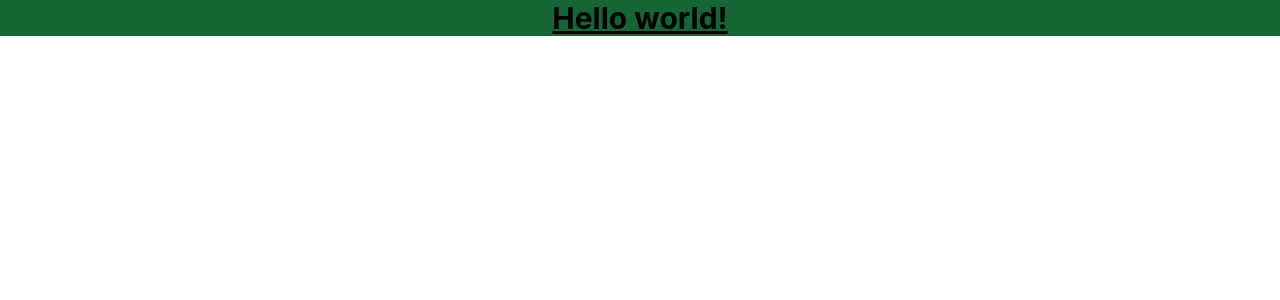
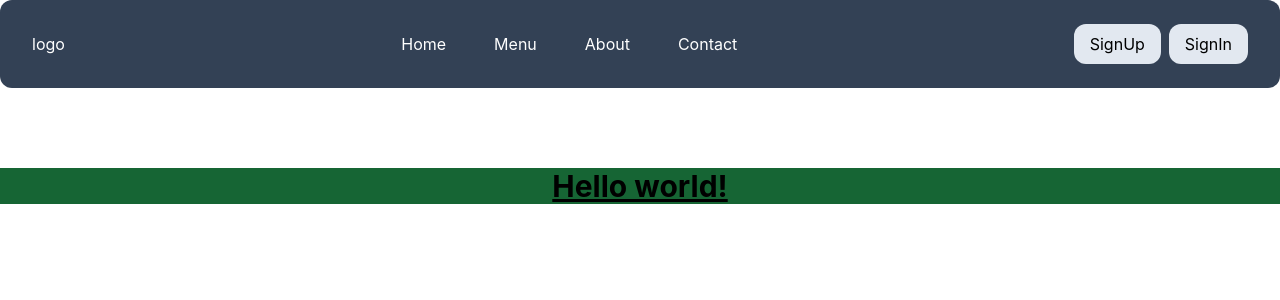
Before and after one commit to araf78/reusable-components, a React (Create React App) app: page / in a window 1280 px wide. Shown: the top 300 px of the page. Built offline with nearby package versions, Linux system fonts and the light colour scheme.

Commit message:
navbar added

```diff
--- a/src/components/Navbar.tsx
+++ b/src/components/Navbar.tsx
@@ -1,7 +1,60 @@
 import React from "react";
 
+type MenuItem = {
+  id: number;
+  name: string;
+  link: string;
+};
+
 function Navbar() {
-  return <div>Navbar</div>;
+  const menuItems: MenuItem[] = [
+    {
+      id: 1,
+      name: "home",
+      link: "/",
+    },
+    {
+      id: 2,
+      name: "menu",
+      link: "#",
+    },
+    {
+      id: 3,
+      name: "about",
+      link: "#",
+    },
+    {
+      id: 4,
+      name: "contact",
+      link: "#",
+    },
+  ];
+
+  const menu = menuItems.map((item) => (
+    <div
+      key={item.id}
+      className="mx-2 py-2 px-4 rounded-lg capitalize hover:bg-gray-400 text-white cursor-pointer"
+    >
+      {item.name}
+    </div>
+  ));
+
+  return (
+    <div className="w-full bg-transparent">
+      <div className="max-w-7xl mx-auto flex justify-between items-center bg-slate-700 text-white py-6 px-8 rounded-xl mb-20">
+        <div className="logo">logo</div>
+        <div className="menu flex items-center">{menu}</div>
+        <div className="actions flex gap-2">
+          <button className="bg-slate-200 text-black py-2 px-4 rounded-xl hover:bg-gray-600 hover:text-white">
+            SignUp
+          </button>
+          <button className="bg-slate-200 text-black py-2 px-4 rounded-xl hover:bg-gray-600 hover:text-white">
+            SignIn
+          </button>
+        </div>
+      </div>
+    </div>
+  );
 }
 
 export default Navbar;
--- a/src/index.tsx
+++ b/src/index.tsx
@@ -1,15 +1,19 @@
-import React from 'react';
-import ReactDOM from 'react-dom/client';
-import './index.css';
-import App from './App';
-import reportWebVitals from './reportWebVitals';
+import React from "react";
+import ReactDOM from "react-dom/client";
+import "./index.css";
+import App from "./App";
+import reportWebVitals from "./reportWebVitals";
+import Navbar from "./components/Navbar";
 
 const root = ReactDOM.createRoot(
-  document.getElementById('root') as HTMLElement
+  document.getElementById("root") as HTMLElement
 );
 root.render(
   <React.StrictMode>
-    <App />
+    <>
+      <Navbar />
+      <App />
+    </>
   </React.StrictMode>
 );
 
```
